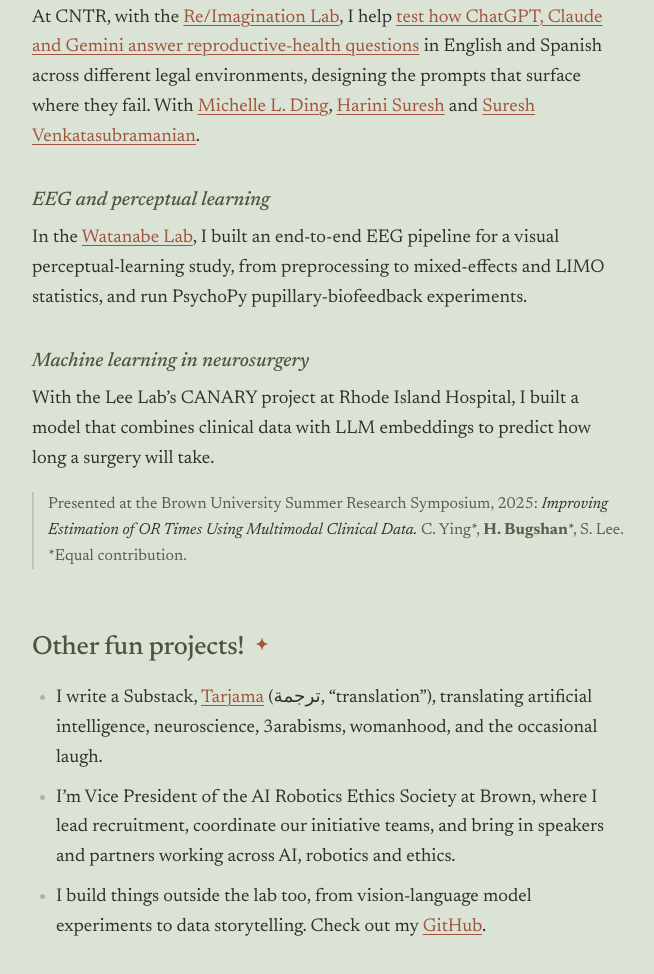
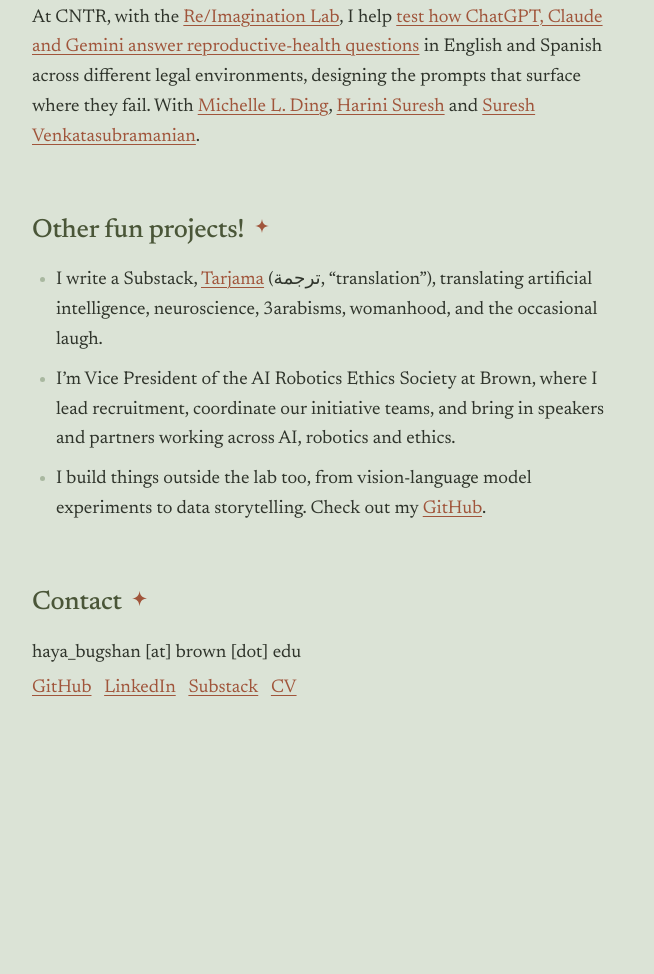
Before and after one commit to hayafaisalbugshan/hayafaisalbugshan.github.io, a plain HTML site: page index.html in a window 1280 px wide. Shown: the part 1036-2010 px from the top of the page, without its empty margins (368-1022 px from the left). After the commit the page ends 1758 px from the top, so only its background shows below. Drawn offline with Linux system fonts and the light colour scheme; a web font is replaced by a local one.

Commit message:
Trim research sections for now

```diff
--- a/index.html
+++ b/index.html
@@ -271,14 +271,6 @@
   <h3>LLM accountability for reproductive health information</h3>
   <p>At CNTR, with the <a href="https://www.reimaginationlab.org/">Re/Imagination Lab</a>, I help <a href="https://cntr.brown.edu/reprod-llms">test how ChatGPT, Claude and Gemini answer reproductive-health questions</a> in English and Spanish across different legal environments, designing the prompts that surface where they fail. With <a href="https://michelle-ding.github.io/">Michelle L. Ding</a>, <a href="https://harinisuresh.com/">Harini Suresh</a> and <a href="https://dsi.brown.edu/people/suresh-venkatasubramanian">Suresh Venkatasubramanian</a>.</p>
 
-  <h3>EEG and perceptual learning</h3>
-  <p>In the <a href="https://sites.brown.edu/cpl/">Watanabe Lab</a>, I built an end-to-end EEG pipeline for a visual perceptual-learning study, from preprocessing to mixed-effects and LIMO statistics, and run PsychoPy pupillary-biofeedback experiments.</p>
-
-  <h3>Machine learning in neurosurgery</h3>
-  <p>With the Lee Lab’s CANARY project at Rhode Island Hospital, I built a model that combines clinical data with LLM embeddings to predict how long a surgery will take.</p>
-  <p class="cite">Presented at the Brown University Summer Research Symposium, 2025: <em>Improving Estimation of OR Times Using Multimodal Clinical Data.</em> C. Ying*, <strong>H. Bugshan</strong>*, S. Lee. *Equal contribution.</p>
-
-
   <h2 id="projects">Other fun projects!</h2>
   <ul class="plain">
     <li>I write a Substack, <a href="https://hayabugshan.substack.com/">Tarjama</a> (<span lang="ar" dir="rtl">ترجمة</span>, “translation”), translating artificial intelligence, neuroscience, 3arabisms, womanhood, and the occasional laugh.</li>
```
Also changed, not shown: 1 other file.
